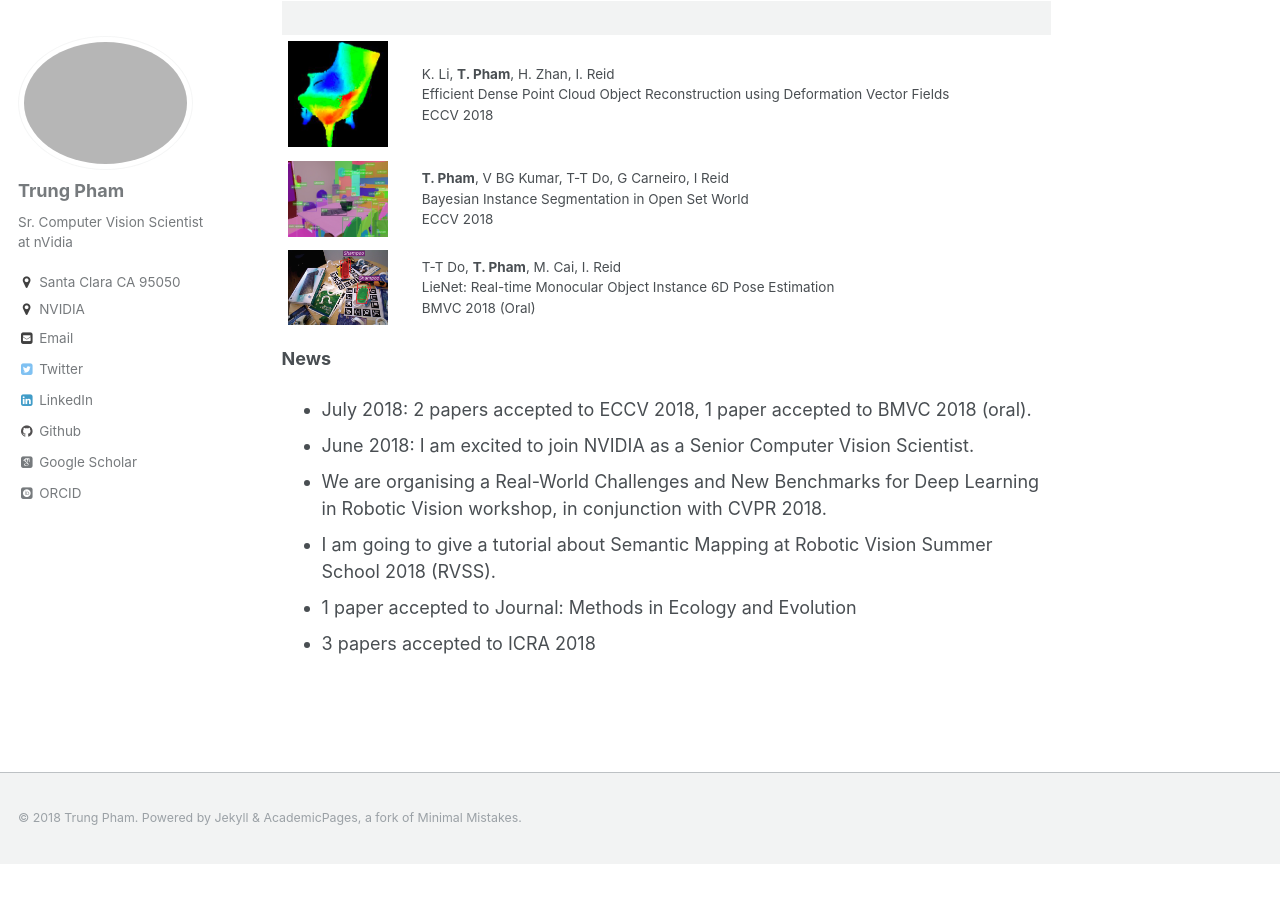
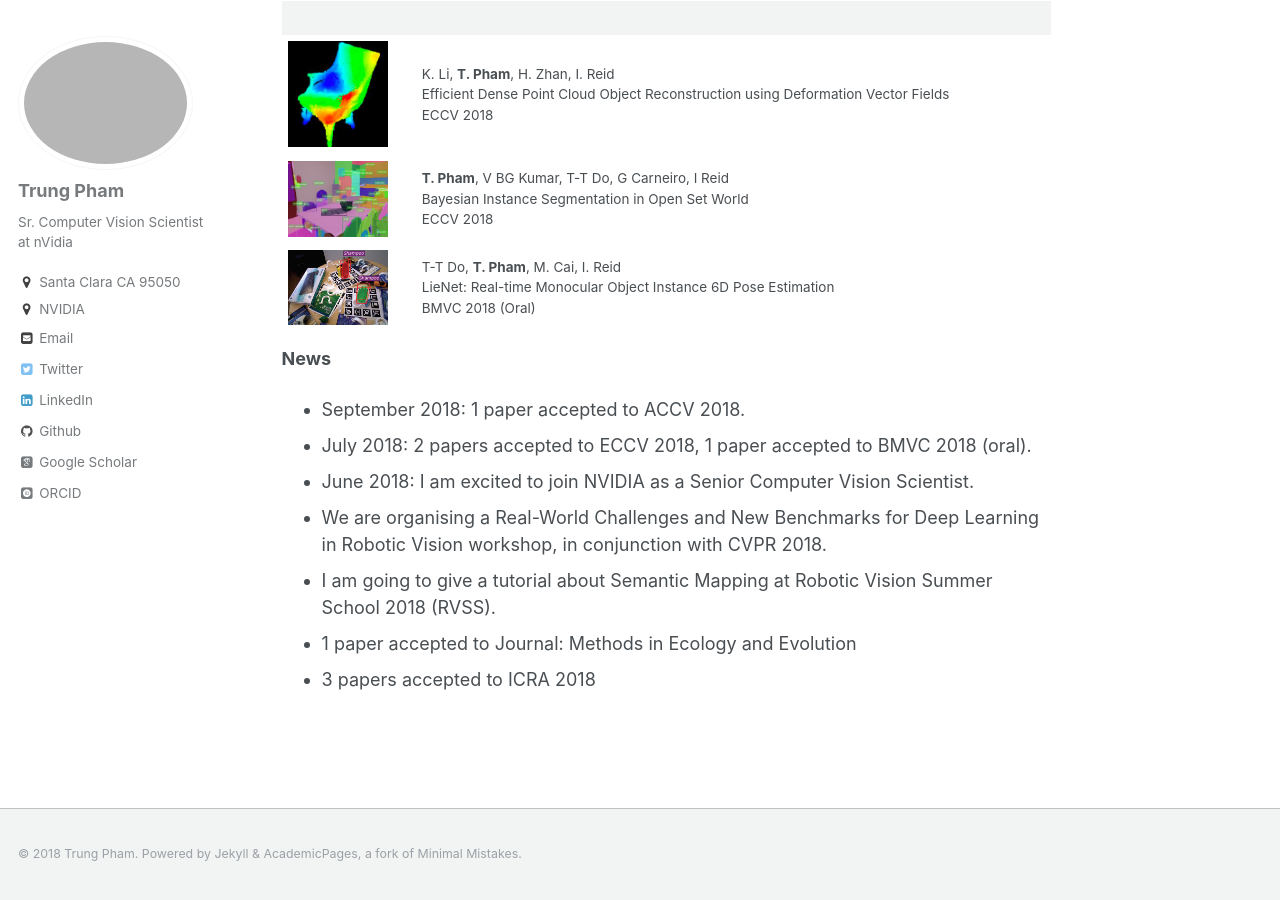
Before and after one commit to trungtpham/trungtpham.github.io, a Jekyll site: the page built from index.md, in a window 1280 px wide and 900 px high, scrolled down 558 px. Built offline with Jekyll 4.4.1, drawn with Linux system fonts in a browser that asks for light colours; some web fonts are replaced; our own code applies the rules of GitHub Pages for plain Markdown files; before the commit the page ends 1422 px from its top, so only the background shows below that.

Commit message:
Update index.md

```diff
--- a/index.md
+++ b/index.md
@@ -16,6 +16,7 @@ My research interests ranges from low-level geometric vision (ie robust geometri
 
 
 **News**
+* September 2018: 1 paper accepted to ACCV 2018.
 * July 2018: 2 papers accepted to ECCV 2018, 1 paper accepted to BMVC 2018 (oral).
 * June 2018: I am excited to join NVIDIA as a Senior Computer Vision Scientist.
 * We are organising a Real-World Challenges and New Benchmarks for Deep Learning in Robotic Vision workshop, in conjunction with CVPR 2018.
```
